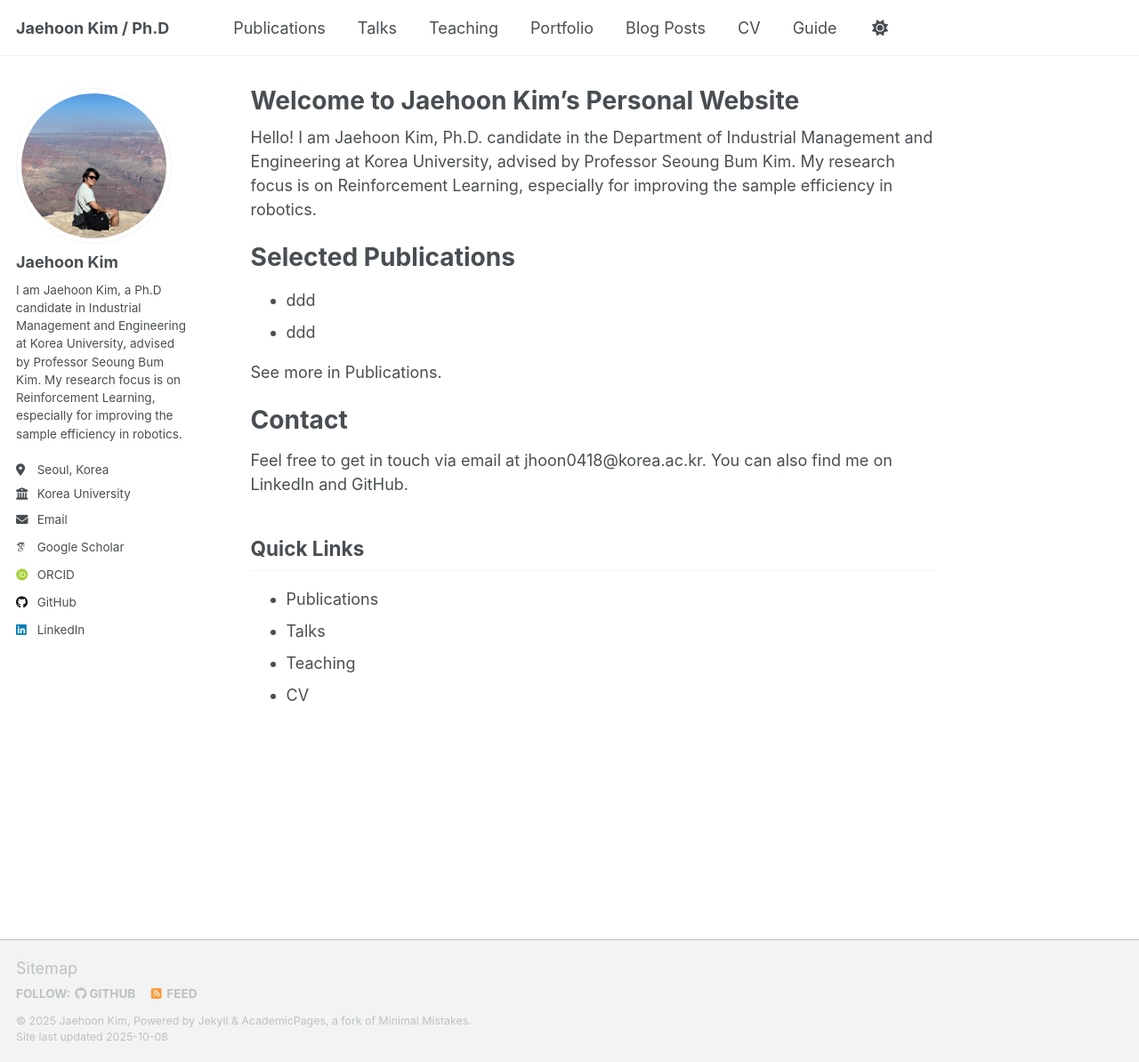
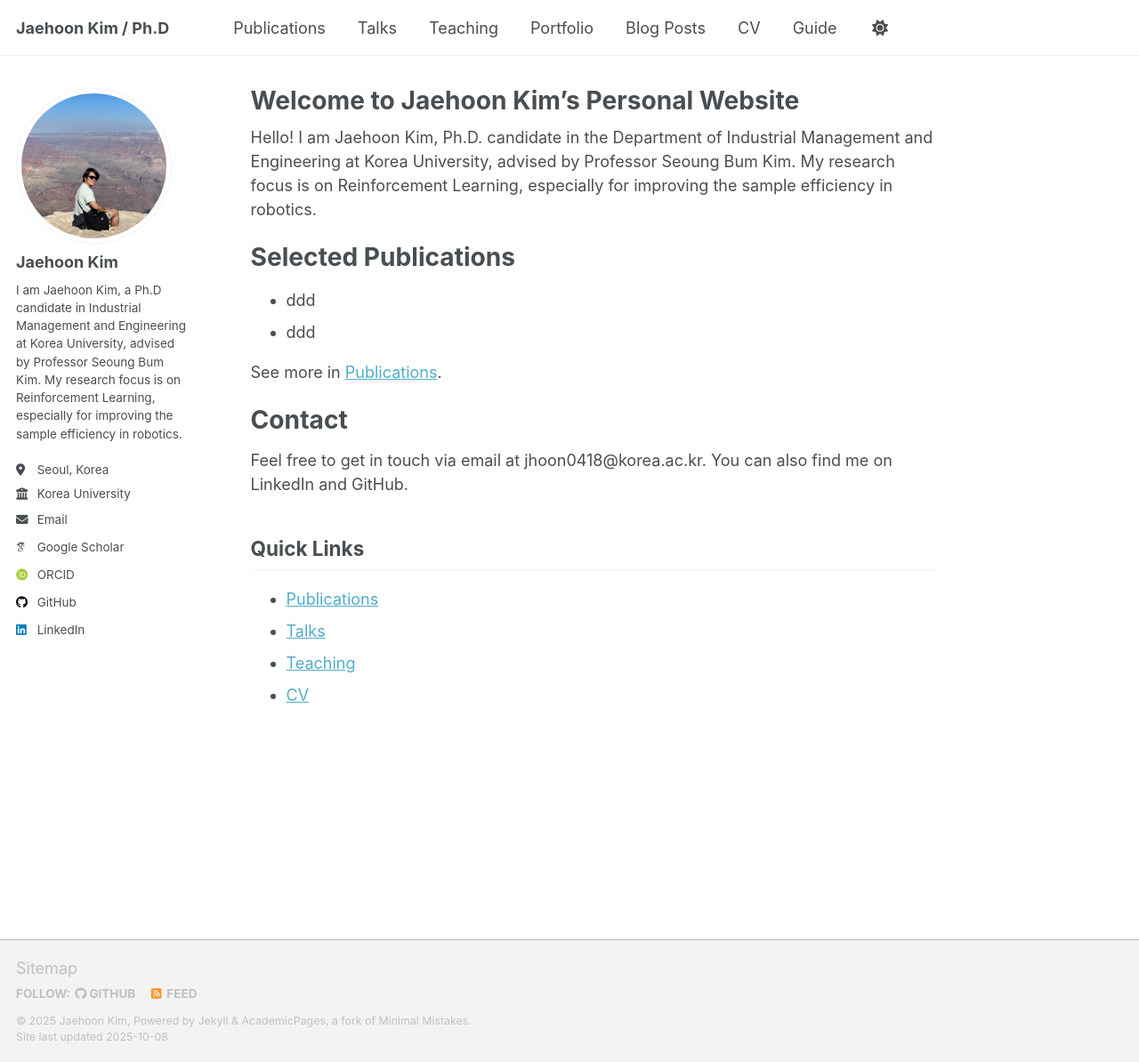
Before and after one commit to deepneuralnetworks/deepneuralnetworks.github.io, a Jekyll site: the page built from _pages/about.md, in a window 1280 px wide and 1194 px high. Shown: the whole window at 89% size. Built offline with Jekyll 4.4.1, drawn with Linux system fonts in a browser that asks for light colours; some web fonts are replaced; a script that is not in the unit is left out; part of the change alters nothing that is shown.

```diff
--- a/_pages/about.md
+++ b/_pages/about.md
@@ -14,7 +14,7 @@ Selected Publications
 * ddd
 * ddd
 
-See more in Publications.
+See more in [Publications](./publications).
 
 Contact
 ======
@@ -22,7 +22,7 @@ Feel free to get in touch via email at jhoon0418@korea.ac.kr. You can also find
 
 Quick Links
 ------
-* Publications
-* Talks
-* Teaching
-* CV
+- [Publications](./publications)
+- [Talks](./talks)
+- [Teaching](./teaching)
+- [CV](./cv)
```
